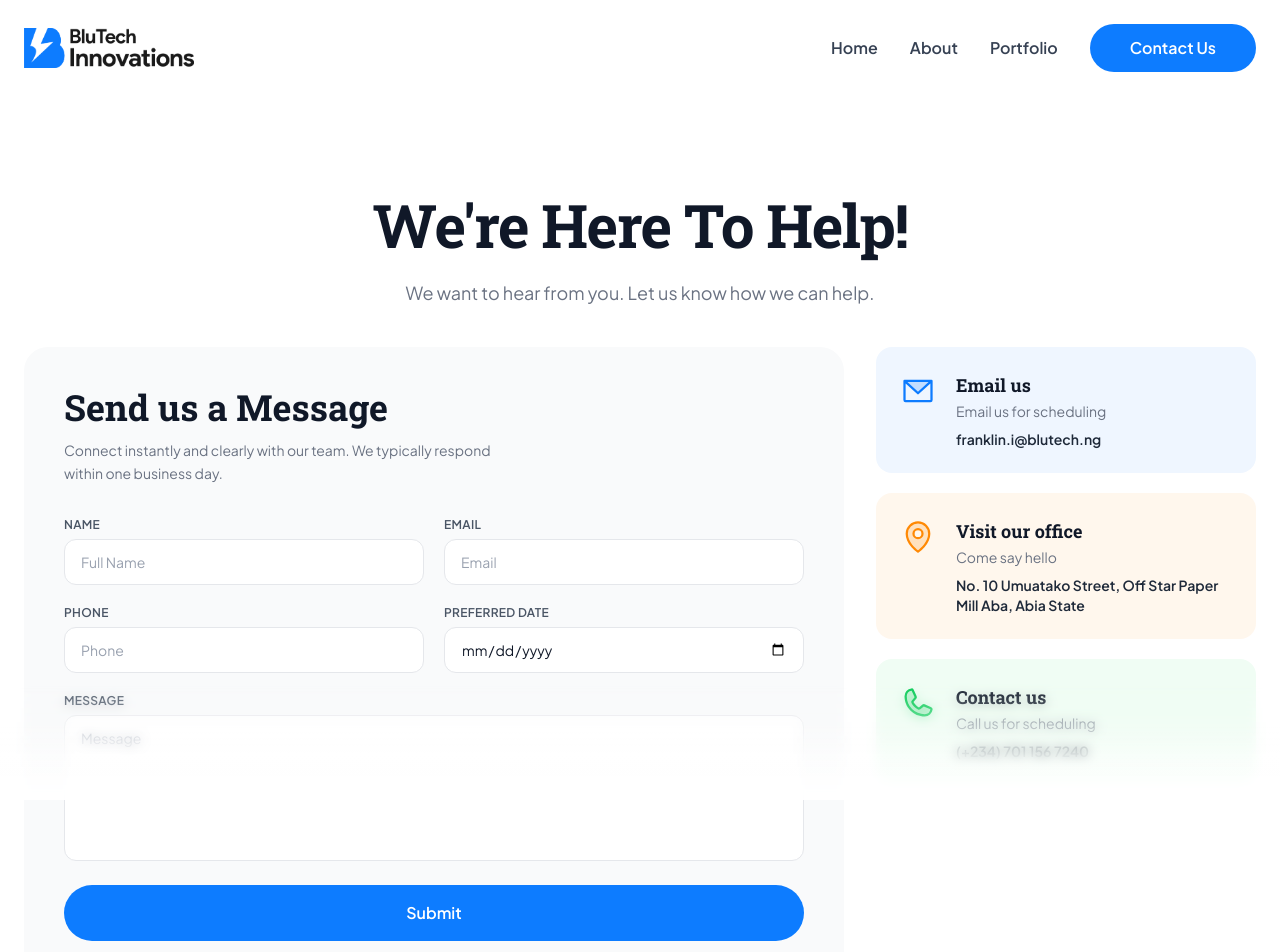
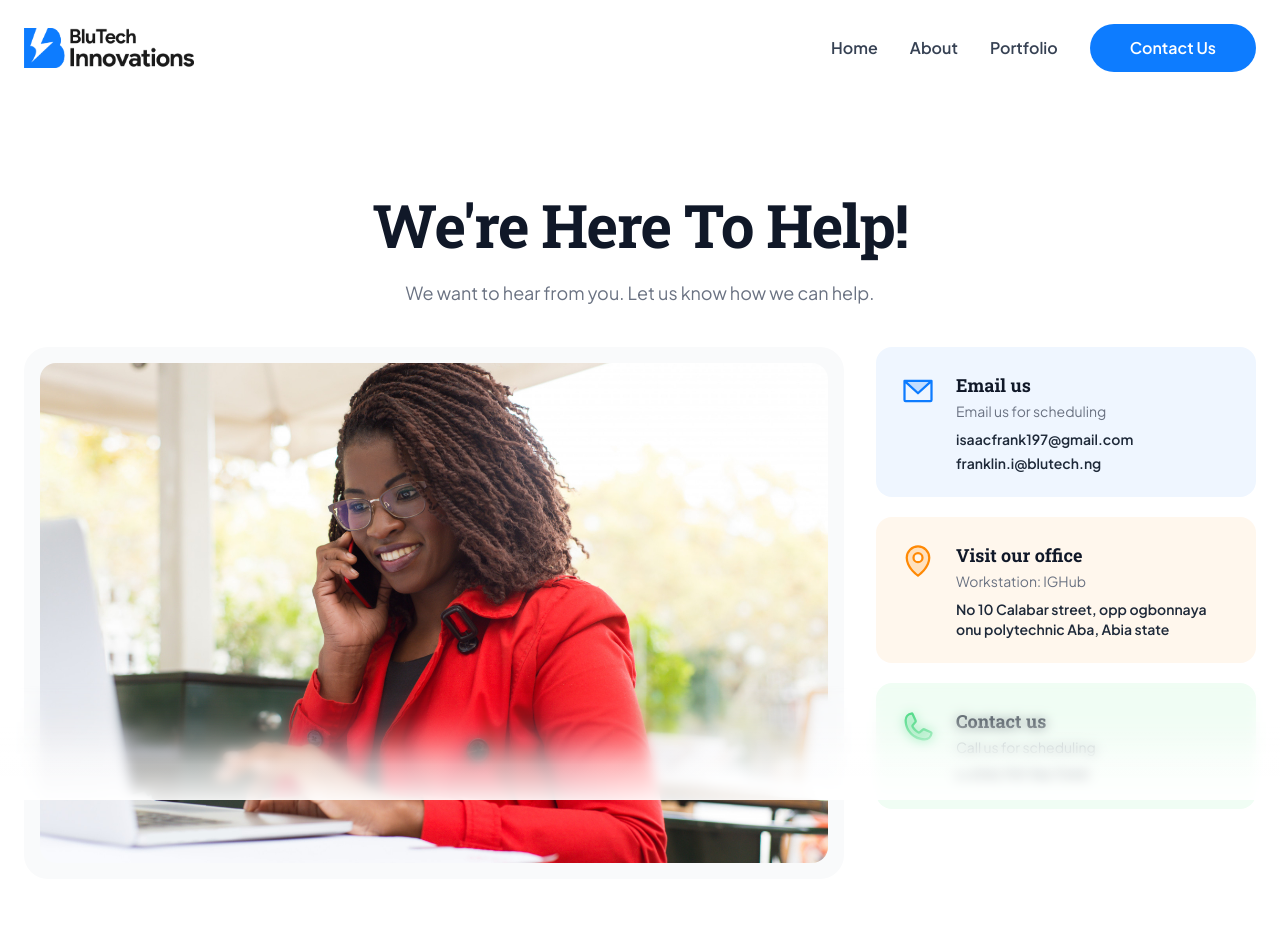
Before and after one commit to dev-emmy001/blutech, a Next.js app: page /contact in a window 1280 px wide. Shown: the top 952 px of the page. Built offline with nearby package versions, Linux system fonts and the light colour scheme.

Commit message:
contact update

```diff
--- a/app/about/page.tsx
+++ b/app/about/page.tsx
@@ -114,9 +114,7 @@ export default function AboutPage() {
 
             <div className="flex flex-col sm:flex-row gap-3 pt-1">
               <Link
-                href="https://blutech.ng/contact-us/"
-                target="_blank"
-                rel="noopener noreferrer"
+                href="/contact"
                 className="px-7 py-3.5 bg-blutech-primary hover:bg-blutech-secondary text-white rounded-full font-semibold text-sm tracking-wide transition-colors text-center"
               >
                 Contact Us
--- a/app/contact/page.tsx
+++ b/app/contact/page.tsx
@@ -1,44 +1,28 @@
 "use client";
 
-import { useState } from "react";
 import { EnvelopeSimple, MapPin, Phone } from "@phosphor-icons/react";
 
 export default function ContactPage() {
-  const [form, setForm] = useState({
-    name: "",
-    email: "",
-    phone: "",
-    date: "",
-    message: "",
-  });
-  const [submitted, setSubmitted] = useState(false);
-
-  const handleChange = (
-    e: React.ChangeEvent<HTMLInputElement | HTMLTextAreaElement>
-  ) => {
-    setForm({ ...form, [e.target.name]: e.target.value });
-  };
-
-  const handleSubmit = (e: React.FormEvent) => {
-    e.preventDefault();
-    setSubmitted(true);
-  };
-
   const contactCards = [
     {
       icon: <EnvelopeSimple size={36} weight="duotone" className="text-blutech-primary" />,
       bg: "bg-blue-50",
       label: "Email us",
       sub: "Email us for scheduling",
-      value: "franklin.i@blutech.ng",
-      href: "mailto:franklin.i@blutech.ng",
+      value: (
+        <span className="flex flex-col gap-1">
+          <span>isaacfrank197@gmail.com</span>
+          <span>franklin.i@blutech.ng</span>
+        </span>
+      ),
+      href: "mailto:isaacfrank197@gmail.com",
     },
     {
       icon: <MapPin size={36} weight="duotone" className="text-orange-400" />,
       bg: "bg-orange-50",
       label: "Visit our office",
-      sub: "Come say hello",
-      value: "No. 10 Umuatako Street, Off Star Paper Mill Aba, Abia State",
+      sub: "Workstation: IGHub",
+      value: "No 10 Calabar street, opp ogbonnaya onu polytechnic Aba, Abia state",
       href: "https://maps.app.goo.gl/tGgBq9fR177g2d6V9",
     },
     {
@@ -68,117 +52,13 @@ export default function ContactPage() {
       <section className="px-6 pb-32 max-w-7xl mx-auto w-full">
         <div className="grid grid-cols-1 lg:grid-cols-[1fr_380px] gap-8 items-start">
 
-          {/* Left — Contact Form */}
-          <div className="bg-gray-50 rounded-3xl p-8 md:p-10">
-            <h2 className="text-3xl md:text-4xl font-extrabold text-gray-900 font-serif mb-3">
-              Send us a Message
-            </h2>
-            <p className="text-gray-500 text-sm mb-8 leading-relaxed max-w-md">
-              Connect instantly and clearly with our team. We typically respond
-              within one business day.
-            </p>
-
-            {submitted ? (
-              <div className="flex flex-col items-center justify-center py-16 text-center gap-4">
-                <EnvelopeSimple size={56} weight="duotone" className="text-blutech-primary" />
-                <h3 className="text-2xl font-bold text-gray-900 font-serif">Message Sent!</h3>
-                <p className="text-gray-500 max-w-xs">
-                  Thanks for reaching out. We&apos;ll get back to you shortly.
-                </p>
-              </div>
-            ) : (
-              <form onSubmit={handleSubmit} className="flex flex-col gap-5">
-
-                {/* Row 1 — Name + Email */}
-                <div className="grid grid-cols-1 sm:grid-cols-2 gap-5">
-                  <div className="flex flex-col gap-1.5">
-                    <label htmlFor="contact-name" className="text-xs font-semibold text-gray-600 uppercase tracking-wide">
-                      Name
-                    </label>
-                    <input
-                      id="contact-name"
-                      name="name"
-                      type="text"
-                      placeholder="Full Name"
-                      value={form.name}
-                      onChange={handleChange}
-                      required
-                      className="w-full px-4 py-3 rounded-xl border border-gray-200 bg-white text-gray-900 placeholder-gray-400 text-sm focus:outline-none focus:ring-2 focus:ring-blutech-primary/40 focus:border-blutech-primary transition"
-                    />
-                  </div>
-                  <div className="flex flex-col gap-1.5">
-                    <label htmlFor="contact-email" className="text-xs font-semibold text-gray-600 uppercase tracking-wide">
-                      Email
-                    </label>
-                    <input
-                      id="contact-email"
-                      name="email"
-                      type="email"
-                      placeholder="Email"
-                      value={form.email}
-                      onChange={handleChange}
-                      required
-                      className="w-full px-4 py-3 rounded-xl border border-gray-200 bg-white text-gray-900 placeholder-gray-400 text-sm focus:outline-none focus:ring-2 focus:ring-blutech-primary/40 focus:border-blutech-primary transition"
-                    />
-                  </div>
-                </div>
-
-                {/* Row 2 — Phone + Date */}
-                <div className="grid grid-cols-1 sm:grid-cols-2 gap-5">
-                  <div className="flex flex-col gap-1.5">
-                    <label htmlFor="contact-phone" className="text-xs font-semibold text-gray-600 uppercase tracking-wide">
-                      Phone
-                    </label>
-                    <input
-                      id="contact-phone"
-                      name="phone"
-                      type="tel"
-                      placeholder="Phone"
-                      value={form.phone}
-                      onChange={handleChange}
-                      className="w-full px-4 py-3 rounded-xl border border-gray-200 bg-white text-gray-900 placeholder-gray-400 text-sm focus:outline-none focus:ring-2 focus:ring-blutech-primary/40 focus:border-blutech-primary transition"
-                    />
-                  </div>
-                  <div className="flex flex-col gap-1.5">
-                    <label htmlFor="contact-date" className="text-xs font-semibold text-gray-600 uppercase tracking-wide">
-                      Preferred Date
-                    </label>
-                    <input
-                      id="contact-date"
-                      name="date"
-                      type="date"
-                      value={form.date}
-                      onChange={handleChange}
-                      className="w-full px-4 py-3 rounded-xl border border-gray-200 bg-white text-gray-900 placeholder-gray-400 text-sm focus:outline-none focus:ring-2 focus:ring-blutech-primary/40 focus:border-blutech-primary transition"
-                    />
-                  </div>
-                </div>
-
-                {/* Message */}
-                <div className="flex flex-col gap-1.5">
-                  <label htmlFor="contact-message" className="text-xs font-semibold text-gray-600 uppercase tracking-wide">
-                    Message
-                  </label>
-                  <textarea
-                    id="contact-message"
-                    name="message"
-                    placeholder="Message"
-                    rows={6}
-                    value={form.message}
-                    onChange={handleChange}
-                    required
-                    className="w-full px-4 py-3 rounded-xl border border-gray-200 bg-white text-gray-900 placeholder-gray-400 text-sm focus:outline-none focus:ring-2 focus:ring-blutech-primary/40 focus:border-blutech-primary transition resize-none"
-                  />
-                </div>
-
-                <button
-                  type="submit"
-                  className="w-full py-4 bg-blutech-primary hover:bg-blutech-secondary text-white rounded-full font-semibold text-base transition-colors mt-1"
-                >
-                  Submit
-                </button>
-              </form>
-            )}
+          {/* Left — Contact Image */}
+          <div className="bg-gray-50 rounded-3xl p-4 flex flex-col justify-center overflow-hidden">
+            <img
+              src="/contact-person.jpg"
+              alt="Friendly contact person"
+              className="w-full h-[400px] md:h-[500px] object-cover rounded-2xl"
+            />
           </div>
 
           {/* Right — Contact Info Cards */}
--- a/app/page.tsx
+++ b/app/page.tsx
@@ -136,9 +136,7 @@ export default function Home() {
 
             <div className="flex flex-col sm:flex-row gap-3 pt-1">
               <Link
-                href="https://blutech.ng/contact-us/"
-                target="_blank"
-                rel="noopener noreferrer"
+                href="/contact"
                 className="px-7 py-3.5 bg-blutech-primary hover:bg-blutech-secondary text-white rounded-full font-semibold text-sm tracking-wide transition-colors text-center"
               >
                 Contact Us
--- a/components/Footer.tsx
+++ b/components/Footer.tsx
@@ -61,11 +61,12 @@ export default function Footer() {
           <div className="flex flex-col gap-4">
             <h4 className="font-bold text-gray-900 text-lg mb-2 font-serif">Contact</h4>
             <a href="tel:+2347011567240" className="text-gray-600 hover:text-blutech-primary transition-colors">(+234) 701 156 7240</a>
+            <a href="mailto:isaacfrank197@gmail.com" className="text-gray-600 hover:text-blutech-primary transition-colors">isaacfrank197@gmail.com</a>
             <a href="mailto:franklin.i@blutech.ng" className="text-gray-600 hover:text-blutech-primary transition-colors">franklin.i@blutech.ng</a>
-            <p className="text-gray-600 leading-relaxed max-w-[200px]">
-              <span className="font-semibold">Clintonel Innovation Hub Work Station</span>
+            <p className="text-gray-600 leading-relaxed max-w-[250px]">
+              <span className="font-semibold">Workstation: IGHub</span>
               <br />
-              No. 10 Umuatako Street, Off Star Paper Mill Aba, Abia State
+              No 10 Calabar street, opp ogbonnaya onu polytechnic Aba, Abia state
             </p>
           </div>
 
--- a/components/array.js
+++ /dev/null
@@ -1,3 +0,0 @@
-const carPartsArray = ["engine", "door", "wheel", "brake", "seat", "mirror", "headlight", "taillight", "bumper", "exhaust"];
-// console.log(carPartsArray[0]);
-carPartsArray.splice(2, 3, "steering wheel", "dashboard",);
```
Also changed, not shown: public/contact-person.jpg (added).
